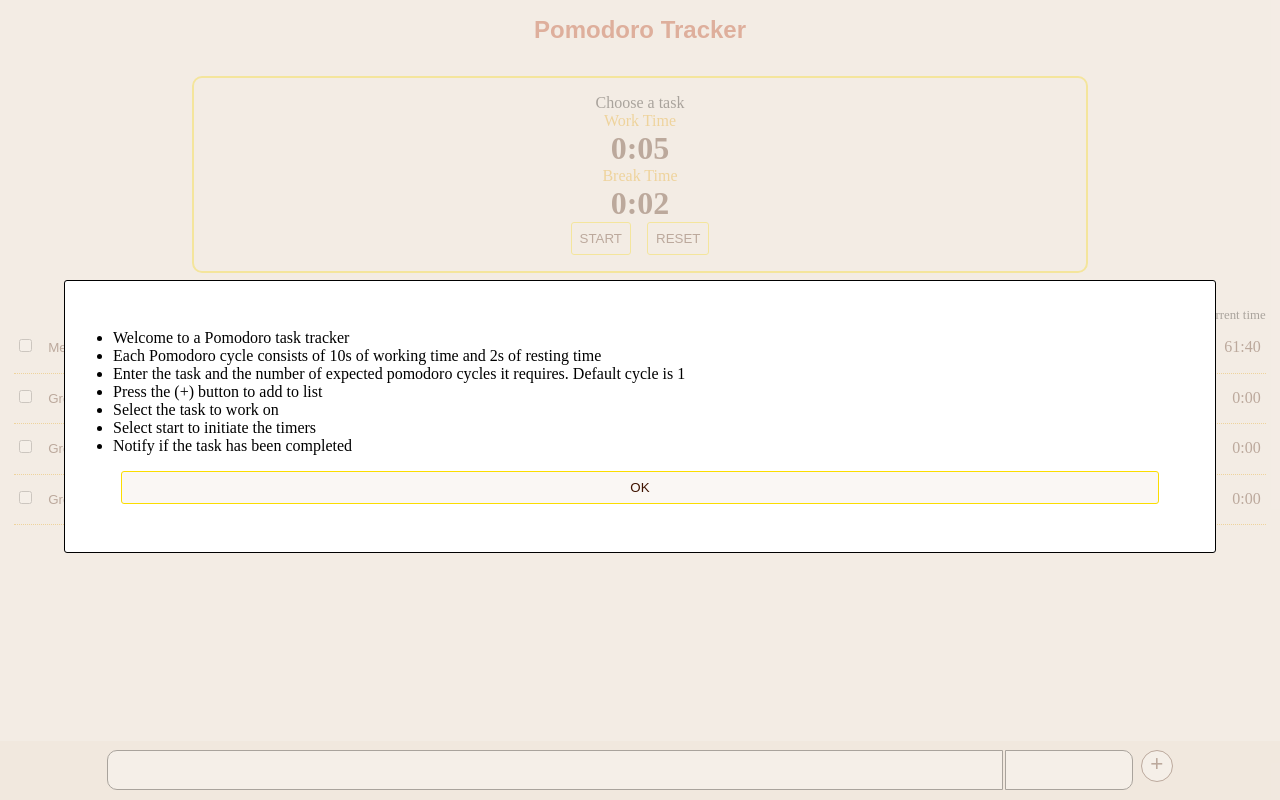
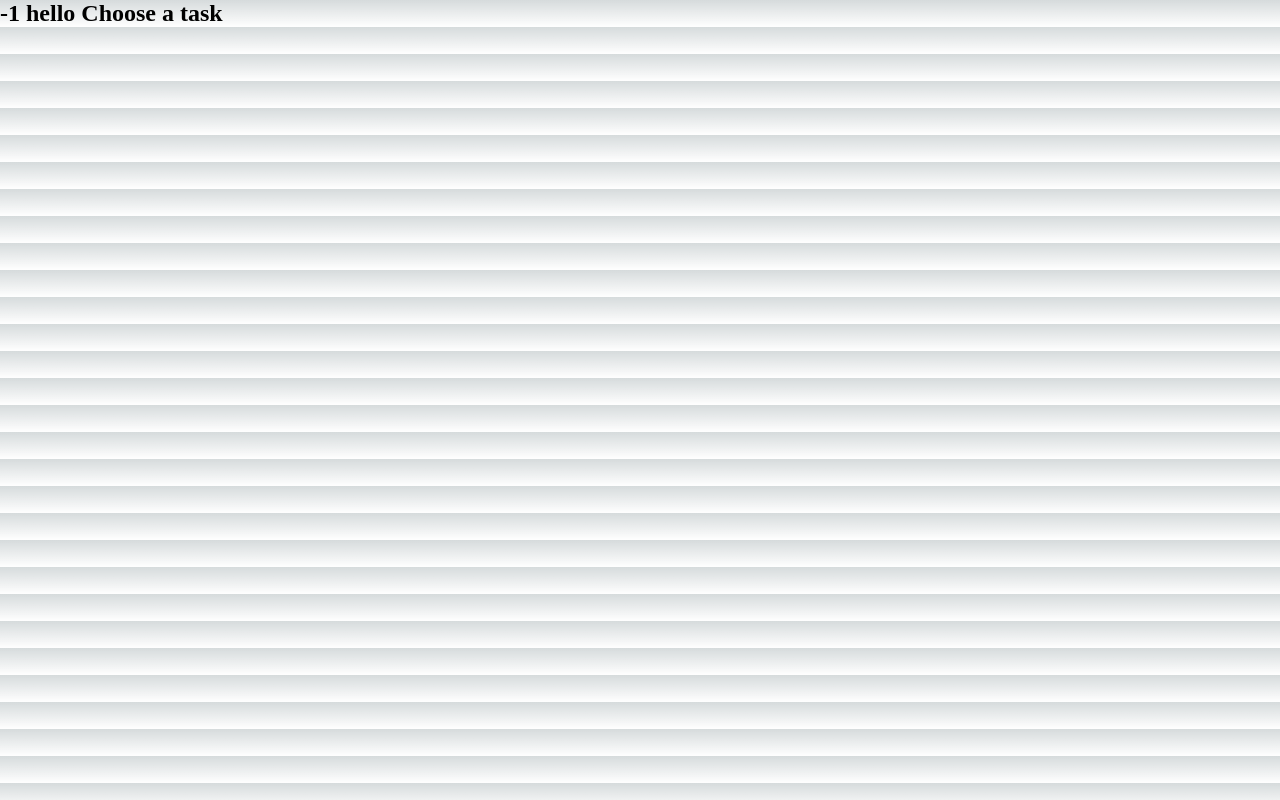
Before and after one commit to carocodingk/PomodoroTracker, a Next.js app: page / in a window 1280 px wide. Built offline with nearby package versions, Linux system fonts and the light colour scheme.

Commit message:
Commented code to add context

```diff
--- a/src/pages/index.js
+++ b/src/pages/index.js
@@ -1,347 +1,360 @@
-import { useEffect, useState } from "react";
+import { useEffect, useState, useContext, createContext } from "react";
+
+const UserContext = createContext({});
 
 // Initial values
-const workTime = 5;
-const breakTime = 2;
-const initialTasks = [{key: 0, taskName: 'Meal Prep', expectedCycles: 3, actualTime: 3700, finished: false},
-                      {key: 1, taskName: 'Grocery shopping', expectedCycles: 2, actualTime: 0, finished: false},
-                      {key: 2, taskName: 'Grocery shopping1', expectedCycles: 2, actualTime: 0, finished: false},
-                      {key: 3, taskName: 'Grocery shopping2', expectedCycles: 2, actualTime: 0, finished: false},
-                    ];
+// const workTime = 5;
+// const breakTime = 2;
+// const initialTasks = [{key: 0, taskName: 'Meal Prep', expectedCycles: 3, actualTime: 3700, finished: false},
+//                       {key: 1, taskName: 'Grocery shopping', expectedCycles: 2, actualTime: 0, finished: false},
+//                       {key: 2, taskName: 'Grocery shopping1', expectedCycles: 2, actualTime: 0, finished: false},
+//                       {key: 3, taskName: 'Grocery shopping2', expectedCycles: 2, actualTime: 0, finished: false},
+//                     ];
 
-function PomodoroTimer({taskInProgress, setCycleComplete}){
-  const [workTimer, setWorkTimer] = useState(workTime);
-  const [workTimerRun, setWorkTimerRun] = useState(false);
-  const [breakTimer, setBreakTimer] = useState(breakTime);
-  const [breakTimerRun, setBreakTimerRun] = useState(false);
-  const [timesUp, setTimesUp] = useState(false);
+// function PomodoroTimer({taskInProgress, setCycleComplete}){
+//   const [workTimer, setWorkTimer] = useState(workTime);
+//   const [workTimerRun, setWorkTimerRun] = useState(false);
+//   const [breakTimer, setBreakTimer] = useState(breakTime);
+//   const [breakTimerRun, setBreakTimerRun] = useState(false);
+//   const [timesUp, setTimesUp] = useState(false);
 
-  const startTimer = (taskInProgress) => {
-    setCycleComplete(false) //Restart the cycle
-    if (taskInProgress.key != -1){
-      setWorkTimerRun(!workTimerRun)
-    }
-    else
-      console.log("Please select a task to work on! ")
-  }
+//   const startTimer = (taskInProgress) => {
+//     setCycleComplete(false) //Restart the cycle
+//     if (taskInProgress.key != -1){
+//       setWorkTimerRun(!workTimerRun)
+//     }
+//     else
+//       console.log("Please select a task to work on! ")
+//   }
 
-  const resetTimer = () => {
-    setWorkTimerRun(false)
-    setBreakTimerRun(false)
-    setWorkTimer(workTime)
-    setBreakTimer(breakTime)
-  }
+//   const resetTimer = () => {
+//     setWorkTimerRun(false)
+//     setBreakTimerRun(false)
+//     setWorkTimer(workTime)
+//     setBreakTimer(breakTime)
+//   }
 
-  const alarmAlert = () => {
-    return(
-      <div className="flexBox flexColumn flexJustifyCenter">
-        <h2 className="centerText">Your working time is up!</h2>
-        <h2 className="centerText">Let's take a break</h2>
-        <input className="okButton" type="button" value="OK"
-          onClick={()=> setTimesUp(false)}
-        />
-      </div>
-    );
-  }
+//   const alarmAlert = () => {
+//     return(
+//       <div className="flexBox flexColumn flexJustifyCenter">
+//         <h2 className="centerText">Your working time is up!</h2>
+//         <h2 className="centerText">Let's take a break</h2>
+//         <input className="okButton" type="button" value="OK"
+//           onClick={()=> setTimesUp(false)}
+//         />
+//       </div>
+//     );
+//   }
 
 
-  useEffect(() => {
-    let timer1, timer2
-    if (workTimerRun){
-      timer1 = setTimeout(() => {
-        setWorkTimer((prevTime) => prevTime-1)
-      }, 1000);
-      if (workTimer === 0){ //time's up
-        setWorkTimerRun(false) //Stop work timer
-        setBreakTimerRun(true) //Start break timer
-        setTimesUp(true)
-      }
-    }
+//   useEffect(() => {
+//     let timer1, timer2
+//     if (workTimerRun){
+//       timer1 = setTimeout(() => {
+//         setWorkTimer((prevTime) => prevTime-1)
+//       }, 1000);
+//       if (workTimer === 0){ //time's up
+//         setWorkTimerRun(false) //Stop work timer
+//         setBreakTimerRun(true) //Start break timer
+//         setTimesUp(true)
+//       }
+//     }
 
-    if (breakTimerRun){
-      timer2 = setTimeout(() => {
-        setBreakTimer((prevTime) => prevTime-1)
-      }, 1000);
-      if (breakTimer === 0){
-        setBreakTimerRun(false) //Stop break timer
-        setCycleComplete(true)  //Indicates a pomodoro cycle (work + break) is complete
-        resetTimer()
-      }
-    }
+//     if (breakTimerRun){
+//       timer2 = setTimeout(() => {
+//         setBreakTimer((prevTime) => prevTime-1)
+//       }, 1000);
+//       if (breakTimer === 0){
+//         setBreakTimerRun(false) //Stop break timer
+//         setCycleComplete(true)  //Indicates a pomodoro cycle (work + break) is complete
+//         resetTimer()
+//       }
+//     }
 
-    return() => {
-      if (timer1)
-        clearTimeout(timer1)
-      else if (timer2)
-        clearTimeout(timer2)
-    }
+//     return() => {
+//       if (timer1)
+//         clearTimeout(timer1)
+//       else if (timer2)
+//         clearTimeout(timer2)
+//     }
 
-  },[workTimer, workTimerRun, breakTimer, breakTimerRun]);
+//   },[workTimer, workTimerRun, breakTimer, breakTimerRun]);
 
-  const secondsW = workTimer % 60
-  const minutesW = Math.floor(workTimer / 60)
-  const secondsB = breakTimer % 60
-  const minutesB = Math.floor(breakTimer / 60)
+//   const secondsW = workTimer % 60
+//   const minutesW = Math.floor(workTimer / 60)
+//   const secondsB = breakTimer % 60
+//   const minutesB = Math.floor(breakTimer / 60)
 
-  return(
-    <div>
-      {timesUp && <DialogBox infoField={alarmAlert} />}
-    <div className="yellowBox">
-      <div>
-        <p className="centerText">{taskInProgress.taskName}</p>
-        <div>
-          <p className="orange centerText">Work Time</p>
-          <p className="centerText brown font1">{minutesW}:{secondsW < 10? `0${secondsW}` : secondsW}</p>
-        </div>
-        <div>
-          <p className="orange centerText">Break Time</p>
-          <p className="centerText brown font1">{minutesB}:{secondsB < 10? `0${secondsB}` : secondsB}</p>
-        </div>
-        <div className="centerMargin">
-        <div className="flexBox flexJustifyCenter">
-          <input className="lightBackground timerButton brown hoverItem"
-            type="button"
-            value={workTimerRun || breakTimerRun? 'PAUSE':'START'}
-            onClick={() =>
-              startTimer(taskInProgress)
-            }
-          />
-          <input className="lightBackground timerButton brown hoverItem"
-            type="button"
-            value='RESET'
-            onClick={() =>
-              resetTimer()
-            }
-          />
-        </div>
-        </div>
-      </div>
-    </div>
-    </div>
-  );
-}
+//   return(
+//     <div>
+//       {timesUp && <DialogBox infoField={alarmAlert} />}
+//     <div className="yellowBox">
+//       <div>
+//         <p className="centerText">{taskInProgress.taskName}</p>
+//         <div>
+//           <p className="orange centerText">Work Time</p>
+//           <p className="centerText brown font1">{minutesW}:{secondsW < 10? `0${secondsW}` : secondsW}</p>
+//         </div>
+//         <div>
+//           <p className="orange centerText">Break Time</p>
+//           <p className="centerText brown font1">{minutesB}:{secondsB < 10? `0${secondsB}` : secondsB}</p>
+//         </div>
+//         <div className="centerMargin">
+//         <div className="flexBox flexJustifyCenter">
+//           <input className="lightBackground timerButton brown hoverItem"
+//             type="button"
+//             value={workTimerRun || breakTimerRun? 'PAUSE':'START'}
+//             onClick={() =>
+//               startTimer(taskInProgress)
+//             }
+//           />
+//           <input className="lightBackground timerButton brown hoverItem"
+//             type="button"
+//             value='RESET'
+//             onClick={() =>
+//               resetTimer()
+//             }
+//           />
+//         </div>
+//         </div>
+//       </div>
+//     </div>
+//     </div>
+//   );
+// }
 
 
-function TaskManager({taskInProgress, setTaskInProgress, cycleComplete, setCycleComplete}){
-  const [taskKeys, setTaskKey] = useState(4)
-  const [taskList, setTaskList] = useState(initialTasks)
+// function TaskManager({taskInProgress, setTaskInProgress, cycleComplete, setCycleComplete}){
+//   const [taskKeys, setTaskKey] = useState(4)
+//   const [taskList, setTaskList] = useState(initialTasks)
 
-  const chooseTask = (task) => {
-    if (!task.finished){
-      setTaskInProgress({
-        key: task.key,
-        taskName: task.taskName
-      })
-    }
-    else{
-      console.log("This task has been resolved")
-    }
-    return('heeeelooo');
-  }
+//   const chooseTask = (task) => {
+//     if (!task.finished){
+//       setTaskInProgress({
+//         key: task.key,
+//         taskName: task.taskName
+//       })
+//     }
+//     else{
+//       console.log("This task has been resolved")
+//     }
+//     return('heeeelooo');
+//   }
 
-  const timeProcessing = (time) => {
-    const secondsW = time % 60
-    const minutesW = Math.floor(time / 60)
-    const output = `${minutesW}:${secondsW < 10? `0${secondsW}` : secondsW}`
+//   const timeProcessing = (time) => {
+//     const secondsW = time % 60
+//     const minutesW = Math.floor(time / 60)
+//     const output = `${minutesW}:${secondsW < 10? `0${secondsW}` : secondsW}`
 
-    return(
-      output
-    );
-  }
+//     return(
+//       output
+//     );
+//   }
 
 
 
+//   return(
+//     <div>
+//       <div id="colName" className="flexBox justifySpaceBetween">
+//         <div id="colDescription" className="flexBox">
+//           <p id="columnLeft" className="columns">Task description</p>
+//         </div>
+//         <div>
+//           <p className="columns rightAlign details">Expected cycles</p>
+//           <p className="columns rightAlign details">Current time</p>
+//         </div>
+//       </div>
+//       <ul id="taskList">
+//         {taskList.map((task) => (
+//           <li className="flexBox flexAlignCenter taskItem justifySpaceBetween">
+//             <div>
+//               <input className="checkBox" type="checkbox" checked={task.finished} />
+//               <input id="taskName" className="lightBackground brown hoverItem"
+//                 type="button"
+//                 value={task.taskName}
+//                 onClick={()=>chooseTask(task)}
+//               />
+//             </div>
+//             <div>
+//               <p  className="brown details rightAlign">{task.expectedCycles}</p>
+//               <p id="totalTime" className="brown details rightAlign">{timeProcessing(task.actualTime)}</p>
+//             </div>
+//           </li>
+//         ))}
+//       </ul>
+//       <div id="bottom">
+//         <NewTask
+//           taskKeys={taskKeys}
+//           setTaskKey={setTaskKey}
+//           setTaskList={setTaskList}
+//         />
+//       </div>
+//       {cycleComplete &&
+//       <TaskCompletion
+//         taskInProgress={taskInProgress}
+//         setTaskInProgress={setTaskInProgress}
+//         taskList={taskList} setTaskList={setTaskList}
+//         setCycleComplete={setCycleComplete}
+//       />}
+//     </div>
+//   );
+// }
+
+
+// function TaskCompletion({taskInProgress, setTaskInProgress, taskList, setTaskList, setCycleComplete}){
+//   const updateTaskInProgress = (completed) => {
+//     let updatedTask
+//     taskList.map((task) => {
+//       if (task.key === taskInProgress.key && !task.finished){   //task has not been finished before
+//         if (completed){
+//           updatedTask = {
+//             ...task,
+//             actualTime: task.actualTime + workTime,
+//             finished: completed
+//           }
+//         }
+//         else{
+//           updatedTask = {
+//             ...task,
+//             actualTime: task.actualTime + workTime
+//           }
+//         }
+//         const updatedTaskList = taskList.toSpliced(taskInProgress.key, 1, updatedTask)
+//         setTaskList(updatedTaskList)
+//         setCycleComplete(false) //removes the box asking if the task was completed
+//         setTaskInProgress({ //Resets task in progress to default
+//           key: -1,
+//           taskName: "Choose a task"
+//         })
+//       }
+//     })
+//   }
+
+//   const checkTask = () => {
+//     return(
+//       <div>
+//         <p className="brown centerText">Have you finished with task:</p>
+//         <p className="brown centerText"> {taskInProgress.taskName}?</p>
+//         <div id="verificationButton" className="flexBox flexJustifyCenter">
+//           <input className="lightBackground brown timerButton hoverItem"
+//             type="button"
+//             value="YES"
+//             onClick={()=>
+//               updateTaskInProgress(true)
+//             }/>
+//           <input className="lightBackground brown timerButton hoverItem"
+//             type="button"
+//             value="NO"
+//             onClick={()=>
+//               updateTaskInProgress(false)
+//             }/>
+//         </div>
+//       </div>
+//     );
+//   }
+
+//   return(
+//     <DialogBox infoField={checkTask} />
+//   );
+// }
+
+// function DialogBox({infoField}){
+//   return(
+//     <div id="taskVerification1">
+//       <div id="taskVerification2" >
+//         {infoField()}
+//       </div>
+//     </div>
+//   );
+// }
+
+
+// function NewTask({taskKeys, setTaskKey, setTaskList}){
+//   const [newTask, setNewTask] = useState({
+//     taskName: "",
+//     expectedCycles: "",
+//   })
+
+//   //  Verifies if the input entered by user are valid: task description is not empty and
+//   //  assigns a default of 1 to expected number of cycles when not specified
+//   const inputVerification = () => {
+//     if (newTask.taskName.length > 0){
+//       if (newTask.expectedCycles.length >0){
+//         setTaskList((prevTaskList) => ([
+//           ...prevTaskList, {
+//             key: taskKeys,
+//             taskName: newTask.taskName,
+//             expectedCycles: newTask.expectedCycles,
+//             actualTime: 0,
+//             finished: false
+//           }
+//         ]))
+//       }
+//       else{
+//         setTaskList((prevTaskList) => ([
+//           ...prevTaskList, {
+//             key: taskKeys,
+//             taskName: newTask.taskName,
+//             expectedCycles: 1,
+//             actualTime: 0,
+//             finished: false
+//           }
+//         ]))
+//       }
+//     }
+//     else
+//       console.log('Please enter a task!')
+//     setTaskKey((prevTaskKey) => prevTaskKey+1)  //Updates the key manager
+//     setNewTask({                                //Resets the input field to blank
+//       taskName: "",
+//       expectedCycles: ""
+//     })
+//   }
+
+//   return(
+//     <div id="taskInput" className="flexBox flexRow flexJustifyCenter">
+//       {/* Task description field */}
+//       <div className="flexBox flexColumn">
+//         <input id="newTaskInput"
+//           type="text" onChange={
+//             (e) =>
+//               setNewTask((prevState) => ({
+//                 ...prevState,
+//                 taskName: e.target.value
+//               })
+//             )}
+//             value={newTask.taskName}
+//         />
+//       </div>
+//       {/* Task expected cycles field */}
+//       <div className="flexBox flexColumn">
+//         <input id="newCycleInput" type="text" onChange={
+//           (e) =>
+//             setNewTask((prevState) => ({
+//               ...prevState,
+//               expectedCycles: e.target.value
+//             }))
+//           }
+//           value={newTask.expectedCycles}
+//         />
+//       </div>
+//       {/* Add to list button */}
+//       <input id="newTaskButton" className="brown"
+//         type="button" value="+" onClick={()=> {
+//           inputVerification()
+//         }
+//       }/>
+//     </div>
+//   );
+// }
+
+function Pomodoro(){
+  console.log('inside pomodoro')
+  const c = useContext(UserContext);
+  console.log(c)
   return(
     <div>
-      <div id="colName" className="flexBox justifySpaceBetween">
-        <div id="colDescription" className="flexBox">
-          <p id="columnLeft" className="columns">Task description</p>
-        </div>
-        <div>
-          <p className="columns rightAlign details">Expected cycles</p>
-          <p className="columns rightAlign details">Current time</p>
-        </div>
-      </div>
-      <ul id="taskList">
-        {taskList.map((task) => (
-          <li className="flexBox flexAlignCenter taskItem justifySpaceBetween">
-            <div>
-              <input className="checkBox" type="checkbox" checked={task.finished} />
-              <input id="taskName" className="lightBackground brown hoverItem"
-                type="button"
-                value={task.taskName}
-                onClick={()=>chooseTask(task)}
-              />
-            </div>
-            <div>
-              <p  className="brown details rightAlign">{task.expectedCycles}</p>
-              <p id="totalTime" className="brown details rightAlign">{timeProcessing(task.actualTime)}</p>
-            </div>
-          </li>
-        ))}
-      </ul>
-      <div id="bottom">
-        <NewTask
-          taskKeys={taskKeys}
-          setTaskKey={setTaskKey}
-          setTaskList={setTaskList}
-        />
-      </div>
-      {cycleComplete &&
-      <TaskCompletion
-        taskInProgress={taskInProgress}
-        setTaskInProgress={setTaskInProgress}
-        taskList={taskList} setTaskList={setTaskList}
-        setCycleComplete={setCycleComplete}
-      />}
-    </div>
-  );
-}
-
-
-function TaskCompletion({taskInProgress, setTaskInProgress, taskList, setTaskList, setCycleComplete}){
-  const updateTaskInProgress = (completed) => {
-    let updatedTask
-    taskList.map((task) => {
-      if (task.key === taskInProgress.key && !task.finished){   //task has not been finished before
-        if (completed){
-          updatedTask = {
-            ...task,
-            actualTime: task.actualTime + workTime,
-            finished: completed
-          }
-        }
-        else{
-          updatedTask = {
-            ...task,
-            actualTime: task.actualTime + workTime
-          }
-        }
-        const updatedTaskList = taskList.toSpliced(taskInProgress.key, 1, updatedTask)
-        setTaskList(updatedTaskList)
-        setCycleComplete(false) //removes the box asking if the task was completed
-        setTaskInProgress({ //Resets task in progress to default
-          key: -1,
-          taskName: "Choose a task"
-        })
-      }
-    })
-  }
-
-  const checkTask = () => {
-    return(
-      <div>
-        <p className="brown centerText">Have you finished with task:</p>
-        <p className="brown centerText"> {taskInProgress.taskName}?</p>
-        <div id="verificationButton" className="flexBox flexJustifyCenter">
-          <input className="lightBackground brown timerButton hoverItem"
-            type="button"
-            value="YES"
-            onClick={()=>
-              updateTaskInProgress(true)
-            }/>
-          <input className="lightBackground brown timerButton hoverItem"
-            type="button"
-            value="NO"
-            onClick={()=>
-              updateTaskInProgress(false)
-            }/>
-        </div>
-      </div>
-    );
-  }
-
-  return(
-    <DialogBox infoField={checkTask} />
-  );
-}
-
-function DialogBox({infoField}){
-  return(
-    <div id="taskVerification1">
-      <div id="taskVerification2" >
-        {infoField()}
-      </div>
-    </div>
-  );
-}
-
-
-function NewTask({taskKeys, setTaskKey, setTaskList}){
-  const [newTask, setNewTask] = useState({
-    taskName: "",
-    expectedCycles: "",
-  })
-
-  //  Verifies if the input entered by user are valid: task description is not empty and
-  //  assigns a default of 1 to expected number of cycles when not specified
-  const inputVerification = () => {
-    if (newTask.taskName.length > 0){
-      if (newTask.expectedCycles.length >0){
-        setTaskList((prevTaskList) => ([
-          ...prevTaskList, {
-            key: taskKeys,
-            taskName: newTask.taskName,
-            expectedCycles: newTask.expectedCycles,
-            actualTime: 0,
-            finished: false
-          }
-        ]))
-      }
-      else{
-        setTaskList((prevTaskList) => ([
-          ...prevTaskList, {
-            key: taskKeys,
-            taskName: newTask.taskName,
-            expectedCycles: 1,
-            actualTime: 0,
-            finished: false
-          }
-        ]))
-      }
-    }
-    else
-      console.log('Please enter a task!')
-    setTaskKey((prevTaskKey) => prevTaskKey+1)  //Updates the key manager
-    setNewTask({                                //Resets the input field to blank
-      taskName: "",
-      expectedCycles: ""
-    })
-  }
-
-  return(
-    <div id="taskInput" className="flexBox flexRow flexJustifyCenter">
-      {/* Task description field */}
-      <div className="flexBox flexColumn">
-        <input id="newTaskInput"
-          type="text" onChange={
-            (e) =>
-              setNewTask((prevState) => ({
-                ...prevState,
-                taskName: e.target.value
-              })
-            )}
-            value={newTask.taskName}
-        />
-      </div>
-      {/* Task expected cycles field */}
-      <div className="flexBox flexColumn">
-        <input id="newCycleInput" type="text" onChange={
-          (e) =>
-            setNewTask((prevState) => ({
-              ...prevState,
-              expectedCycles: e.target.value
-            }))
-          }
-          value={newTask.expectedCycles}
-        />
-      </div>
-      {/* Add to list button */}
-      <input id="newTaskButton" className="brown"
-        type="button" value="+" onClick={()=> {
-          inputVerification()
-        }
-      }/>
+      <h2>{`${c.taskInProgress.key} hello   ${c.taskInProgress.taskName}`}</h2>
     </div>
   );
 }
@@ -351,45 +364,55 @@ export default function Home() {
     key: -1,
     taskName: "Choose a task"
   })
-  const [cycleComplete, setCycleComplete] = useState(false) //state indicates when a pomodoro cycle has been completed
-  const [seenInstructions, setSeenInstructions] = useState(false)
 
-  const Instructions = () => {
-    return(
-      <div className="flexBox flexColumn flexJustifyCenter">
-        <ul>
-          <li>Welcome to a Pomodoro task tracker</li>
-          <li>Each Pomodoro cycle consists of 10s of working time and 2s of resting time</li>
-          <li>Enter the task and the number of expected pomodoro cycles it requires. Default cycle is 1</li>
-          <li>Press the (+) button to add to list</li>
-          <li>Select the task to work on</li>
-          <li>Select start to initiate the timers</li>
-          <li>Notify if the task has been completed</li>
-        </ul>
-        <input className="lightBackground timerButton brown hoverItem okButton"
-          type="button"
-          value="OK"
-          onClick={()=> setSeenInstructions(true)}/>
-      </div>
-    );
-  }
+  return(
+    <UserContext.Provider value={{taskInProgress}}>
+      <Pomodoro />
 
-  return (
-    <div id="main" className="lightBackground">
-      <p id="trackerTitle" className="centerText">Pomodoro Tracker</p>
-      {!seenInstructions && <DialogBox  infoField={Instructions} />}
-      <div>
-        <PomodoroTimer
-          taskInProgress={taskInProgress}
-          setCycleComplete={setCycleComplete}
-        />
-        <TaskManager
-          taskInProgress={taskInProgress}
-          setTaskInProgress={setTaskInProgress}
-          cycleComplete={cycleComplete}
-          setCycleComplete={setCycleComplete}
-        />
-      </div>
-    </div>
+    </UserContext.Provider>
   );
+
+  // const [cycleComplete, setCycleComplete] = useState(false) //state indicates when a pomodoro cycle has been completed
+  // const [seenInstructions, setSeenInstructions] = useState(false)
+
+
+
+  // const Instructions = () => {
+  //   return(
+  //     <div className="flexBox flexColumn flexJustifyCenter">
+  //       <ul>
+  //         <li>Welcome to a Pomodoro task tracker</li>
+  //         <li>Each Pomodoro cycle consists of 10s of working time and 2s of resting time</li>
+  //         <li>Enter the task and the number of expected pomodoro cycles it requires. Default cycle is 1</li>
+  //         <li>Press the (+) button to add to list</li>
+  //         <li>Select the task to work on</li>
+  //         <li>Select start to initiate the timers</li>
+  //         <li>Notify if the task has been completed</li>
+  //       </ul>
+  //       <input className="lightBackground timerButton brown hoverItem okButton"
+  //         type="button"
+  //         value="OK"
+  //         onClick={()=> setSeenInstructions(true)}/>
+  //     </div>
+  //   );
+  // }
+
+  // return (
+  //   <div id="main" className="lightBackground">
+  //     <p id="trackerTitle" className="centerText">Pomodoro Tracker</p>
+  //     {/* {!seenInstructions && <DialogBox  infoField={Instructions} />} */}
+  //     <div>
+  //       <PomodoroTimer
+  //         taskInProgress={taskInProgress}
+  //         setCycleComplete={setCycleComplete}
+  //       />
+  //       <TaskManager
+  //         taskInProgress={taskInProgress}
+  //         setTaskInProgress={setTaskInProgress}
+  //         cycleComplete={cycleComplete}
+  //         setCycleComplete={setCycleComplete}
+  //       />
+  //     </div>
+  //   </div>
+  // );
 }
```
